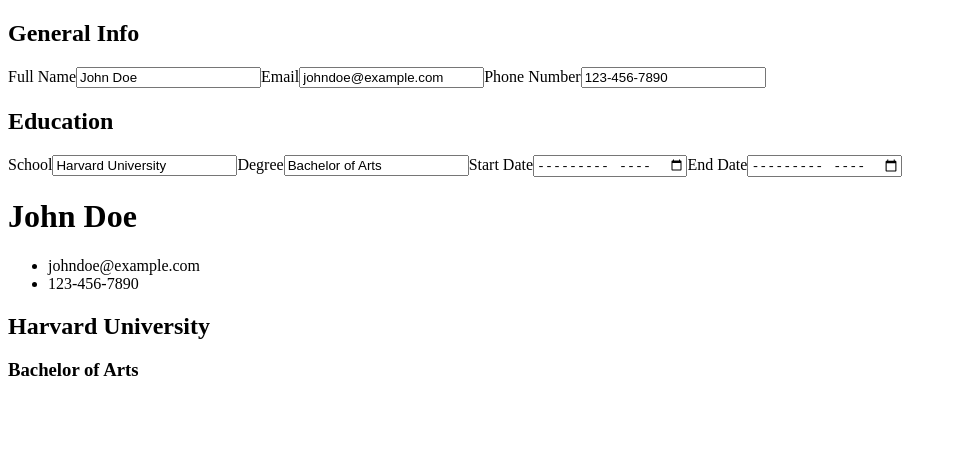
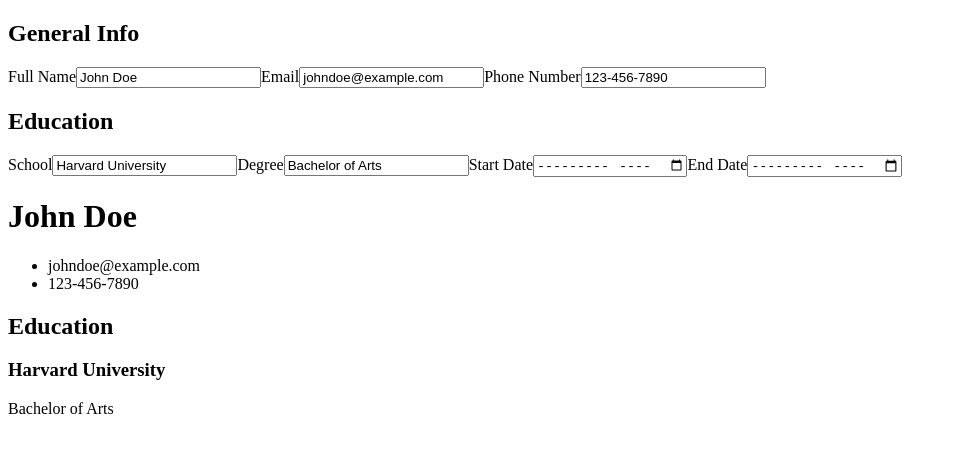
Before and after one commit to dylen400mh/cv-application, a React (Vite) app: page / in a window 1280 px wide. Shown: the top 452 px of the page, without its empty margins (0-957 px from the left). Built offline with nearby package versions, Linux system fonts and the light colour scheme.

Commit message:
Add education subheading for resume component

```diff
--- a/src/components/Resume.jsx
+++ b/src/components/Resume.jsx
@@ -1,9 +1,12 @@
 /* eslint-disable react/prop-types */
 function Resume({ generalInfo, education }) {
-  const educationDateString =
-    education.startDate || education.endDate
-      ? `${education.startDate} - ${education.endDate}`
+  const formatDateString = (startDate, endDate) => {
+    return startDate && endDate
+      ? `${startDate} - ${endDate}`
+      : startDate && !endDate
+      ? `${startDate} - Present`
       : "";
+  };
 
   return (
     <div>
@@ -15,9 +18,10 @@
         </ul>
       </header>
       <main>
-        <h2>{education.school}</h2>
-        <h3>{education.degree}</h3>
-        <span>{educationDateString}</span>
+        <h2>Education</h2>
+        <h3>{education.school}</h3>
+        <p>{education.degree}</p>
+        <span>{formatDateString(education.startDate, education.endDate)}</span>
       </main>
     </div>
   );
```
